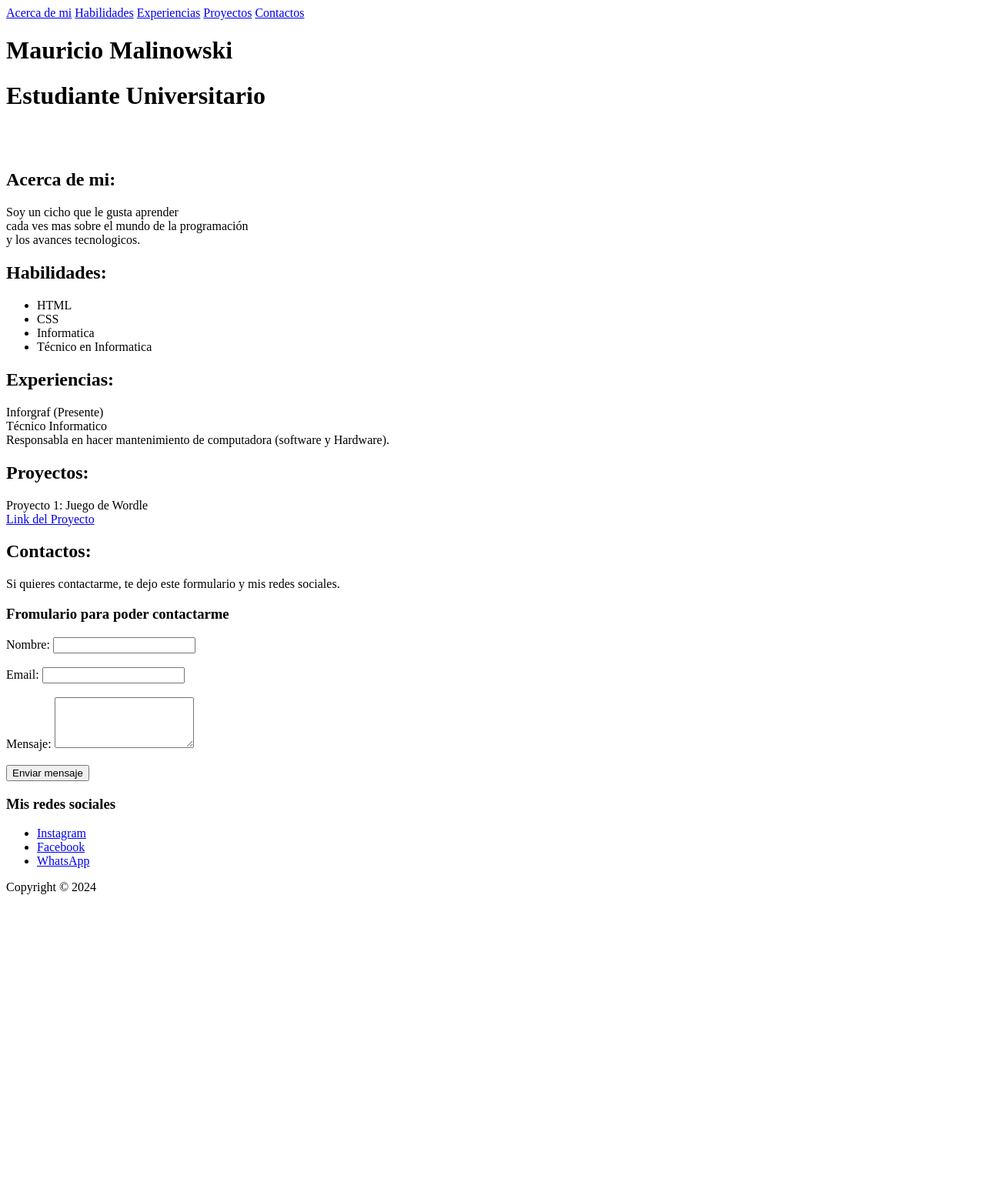
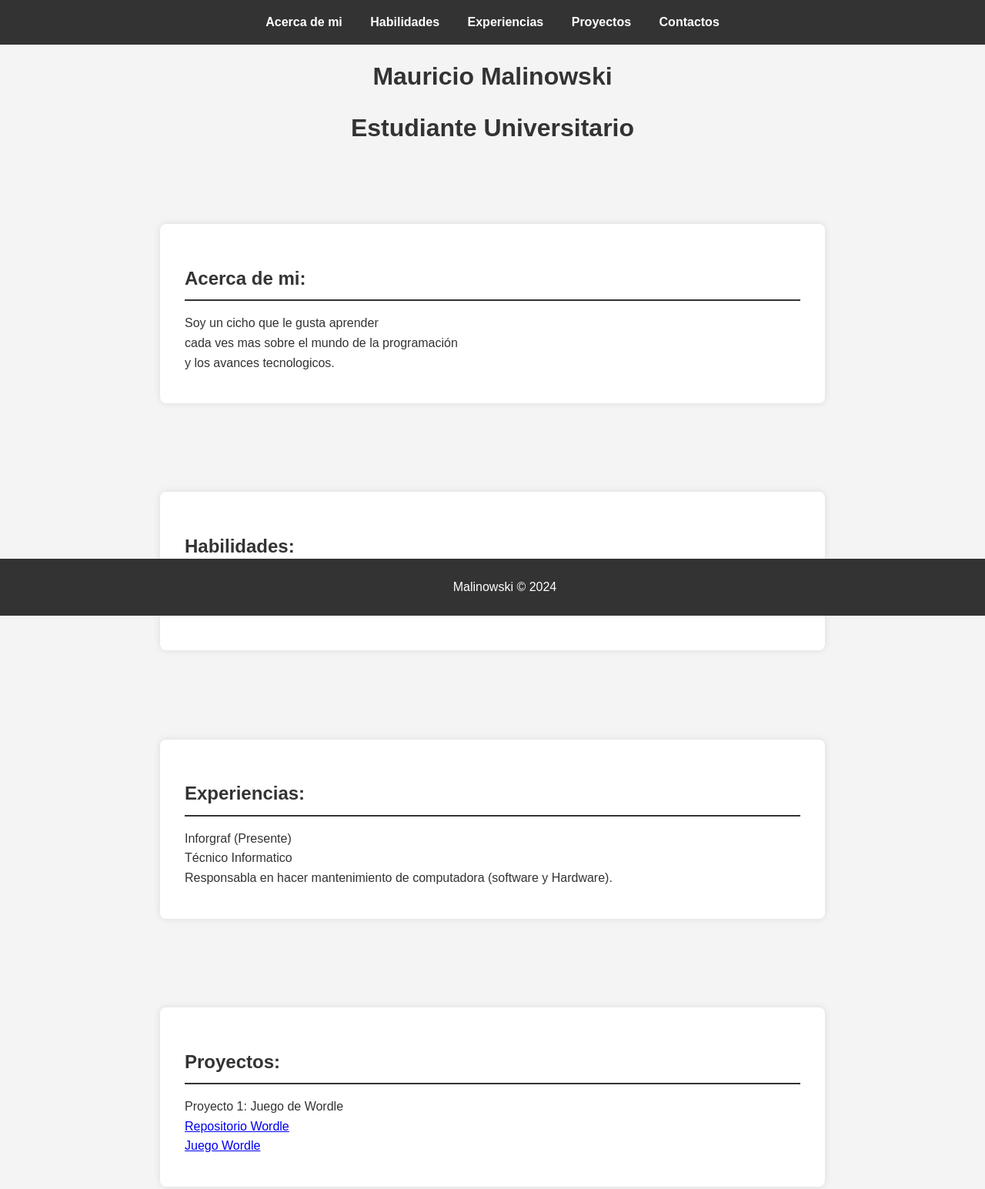
Before and after one commit to mauriciomalinowski/MyPortfolioWeb, a plain HTML site: page index.html in a window 1280 px wide. Shown: the top 1545 px of the page at 77% size. Before the commit the page ends 1178 px from the top, so only its background shows below. Drawn offline with Linux system fonts and the light colour scheme.

Commit message:
1° Portfolio CSS

```diff
--- a/index.html
+++ b/index.html
@@ -2,6 +2,7 @@
     <html lang="es.ES">
         <head>
             <title>My Portfolio Web</title>
+            <link rel="stylesheet" href="./style.css" />
         </head>
         <body>
             <nav>
@@ -22,15 +23,19 @@
                             y los avances tecnologicos.
                             </p>
                     </section>
+                    <br><br>
                     <section id="Habilidades">
                         <H2>Habilidades:</H2>
+                        <center>
                         <ul>
-                            <li> HTML </li>
-                            <li> CSS </li>
-                            <li> Informatica </li>
-                            <li> Técnico en Informatica </li>
-                            </ul>
+                            <p> HTML,
+                            CSS,
+                            Informatica,
+                            Técnico en Informatica. </p>
+                        </ul>
+                            </center>
                     </section>
+                    <br><br>
                     <section id="Experiencias">
                         <h2>Experiencias:</h2>
                         <p>Inforgraf    (Presente)<br>
@@ -38,11 +43,16 @@
                             Responsabla en hacer mantenimiento de computadora (software y Hardware).
                             </p>
                     </section>
+                    <br><br>
                     <section id="Proyectos">
                         <h2>Proyectos:</h2>
                         <p>Proyecto 1: Juego de Wordle<br>
-                        <a href="https://github.com/mauriciomalinowski/Wordle"target="_blank">Link del Proyecto</a>
+                        <a href="https://github.com/mauriciomalinowski/Wordle"target="_blank">Repositorio Wordle</a>
+                        <br>
+                        <a href="https://mauriciomalinowski.github.io/Wordle/"target="_blank">Juego Wordle</a>
+
                     </section>
+                    <br><br>
                     <section id="Contactos">
                     <h2>Contactos:</h2>
                     <p> Si quieres contactarme, te dejo este formulario y mis redes sociales.
@@ -59,15 +69,16 @@
                             <br><br>
                             <input type="submit" value="Enviar mensaje"><br>
                         </form>
+                        <br><br>
                         <h3>Mis redes sociales</h3>
-                        <ul>
-                        <li><a href="https://www.instagram.com/mali_mauricio_06?igsh=MXRqa2tlbHUzZDZzcQ=="target="_blank">Instagram</a></li>
-                        <li><a href="https://www.facebook.com/mauricio.malinowski.3?mibextid=ZbWKwL"target="_blank">Facebook</a></li>
-                        <li><a href="https://wa.me/qr/6IAMQ3QB2ETIC1"target="_blank">WhatsApp</a></li>
-                        </ul>
+
+                        <a href="https://www.instagram.com/mali_mauricio_06?igsh=MXRqa2tlbHUzZDZzcQ=="target="_blank">Instagram</a>
+                        <a href="https://www.facebook.com/mauricio.malinowski.3?mibextid=ZbWKwL"target="_blank">Facebook</a>
+                        <a href="https://wa.me/qr/6IAMQ3QB2ETIC1"target="_blank">WhatsApp</a><br><br>
+
                     </main>
                     <footer>
-                    <p>Copyright &copy; 2024</p>
+                    <p>Malinowski &copy; 2024</p>
                     </footer>
                     </body>
                     </html>
--- /dev/null
+++ b/style.css
@@ -0,0 +1,124 @@
+body {
+    font-family: 'Arial', sans-serif;
+    line-height: 1.6;
+    color: #333;
+    margin: 0;
+    padding: 0;
+    background: #f4f4f4;
+}
+
+nav {
+    background: #333;
+    color: #fff;
+    padding: 1rem;
+    text-align: center;
+}
+
+nav a {
+    color: #fff;
+    text-decoration: none;
+    margin: 0 1rem;
+    font-weight: bold;
+}
+
+nav a:hover {
+    color: #f4f4f4;
+    text-decoration: underline;
+}
+
+h1 {
+    text-align: center;
+    margin: 1rem 0;
+    color: #333;
+}
+
+h2 {
+    color: #333;
+    border-bottom: 2px solid #333;
+    padding-bottom: 0.5rem;
+    margin-bottom: 1rem;
+}
+
+section {
+    background: #fff;
+    padding: 2rem;
+    margin: 2rem auto;
+    border-radius: 8px;
+    box-shadow: 0 0 10px rgba(0,0,0,0.1);
+    max-width: 800px;
+}
+
+p {
+    margin: 0.5rem 0;
+}
+
+ul {
+    list-style-type: none;
+    padding: 0;
+}
+
+ul p {
+    padding: 0.5rem;
+    background: #eee;
+    border-radius: 4px;
+    margin: 0.5rem 0;
+}
+
+form {
+    display: flex;
+    flex-direction: column;
+}
+
+label {
+    margin: 0.5rem 0 0.2rem;
+}
+
+input, textarea {
+    padding: 0.5rem;
+    border: 1px solid #ccc;
+    border-radius: 4px;
+    margin-bottom: 1rem;
+}
+
+input[type="submit"] {
+    background: #333;
+    color: #fff;
+    border: none;
+    cursor: pointer;
+}
+
+input[type="submit"]:hover {
+    background: #555;
+}
+
+footer {
+    text-align: center;
+    padding: 1rem;
+    background: #333;
+    color: #fff;
+    position: fixed;
+    width: 100%;
+    bottom: 0;
+}
+
+footer a {
+    color: #fff;
+    text-decoration: none;
+    margin: 0 0.5rem;
+}
+
+footer a:hover {
+    text-decoration: underline;
+}
+
+@media (max-width: 768px) {
+    nav a {
+        display: block;
+        margin: 0.5rem 0;
+    }
+
+    section {
+        margin: 1rem;
+        padding: 1rem;
+    }
+}
```
